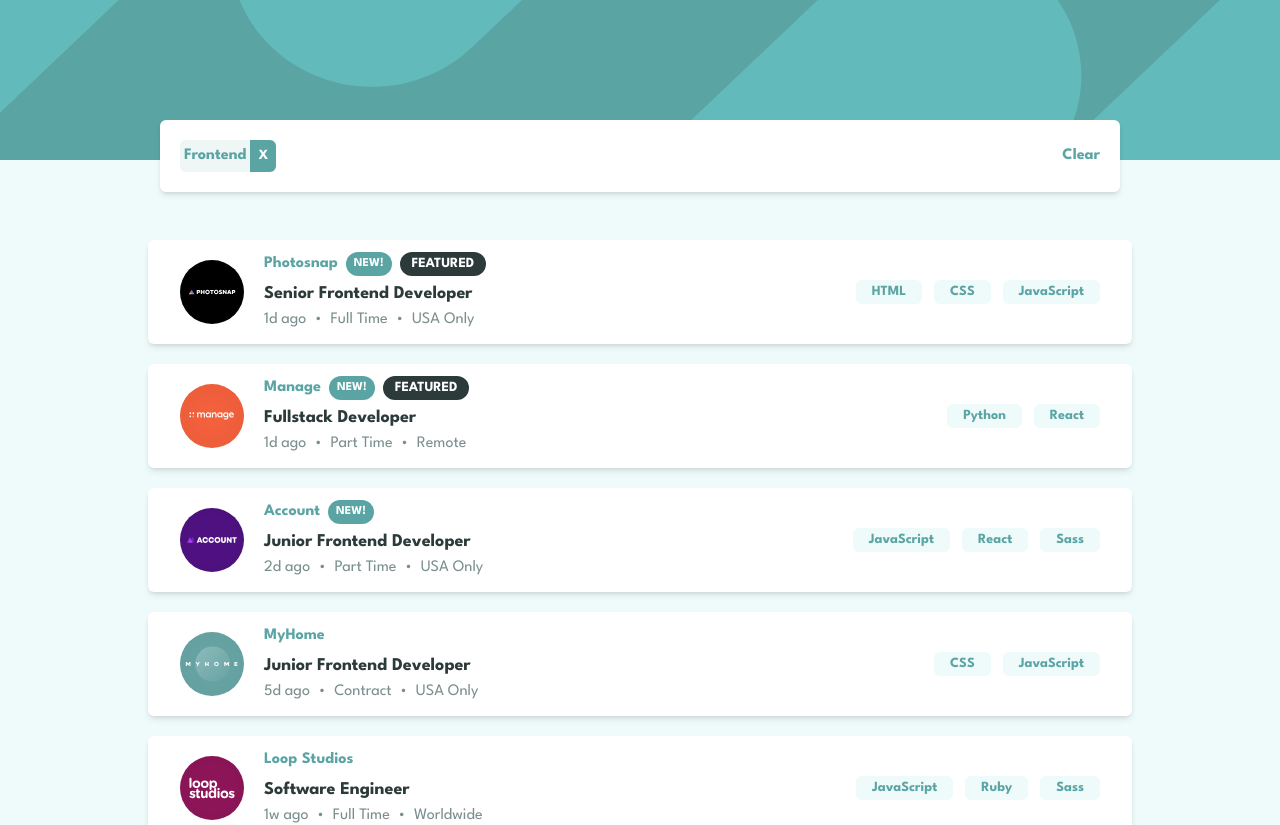
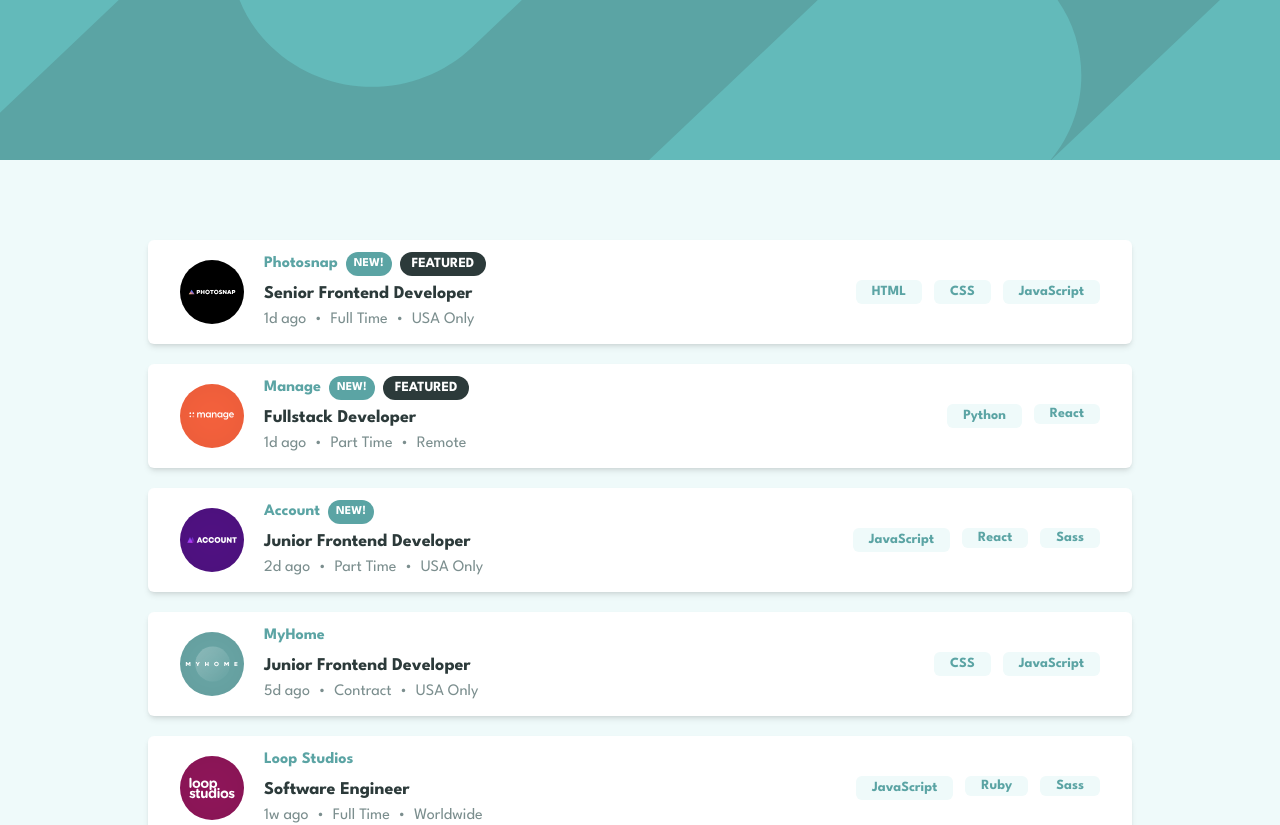
Before and after one commit to FelipePinha/Jobs-Listing, a React (Vite) app: page / in a window 1280 px wide. Shown: the top 825 px of the page. Built offline with nearby package versions, Linux system fonts and the light colour scheme.

Commit message:
create filter context

```diff
--- a/src/App.tsx
+++ b/src/App.tsx
@@ -1,15 +1,16 @@
 import { Header } from './components/Header';
 import { Jobs } from './components/Jobs';
+import { FilterProvider } from './contexts/FilterContext';
 import './index.css';
 
 function App() {
     return (
-        <>
+        <FilterProvider>
             <Header />
             <main>
                 <Jobs />
             </main>
-        </>
+        </FilterProvider>
     );
 }
 
--- a/src/components/Header/index.tsx
+++ b/src/components/Header/index.tsx
@@ -1,16 +1,29 @@
+import { useContext } from 'react';
+import { FilterContext } from '../../contexts/FilterContext';
+
 export const Header = () => {
+    const { filter } = useContext(FilterContext);
+
     return (
         <header
             className={`h-40 relative bg-desktop-bg bg-no-repeat bg-top bg-cover bg-desaturatedDarkCyan`}
         >
-            <section className="absolute p-5 bottom-[-20%] left-0 right-0 mx-auto w-3/4 h-auto bg-white shadow-md rounded-md flex justify-between items-center">
+            <section
+                className={`absolute p-5 bottom-[-20%] left-0 right-0 mx-auto w-3/4 h-auto bg-white shadow-md rounded-md flex justify-between items-center ${
+                    filter.length > 0 ? 'block' : 'hidden'
+                }`}
+            >
                 <ul className="w-[90%] flex items-center gap-3 flex-wrap">
-                    <li className="bg-lightCyan flex rounded-md">
-                        <span className="p-1  text-desaturatedDarkCyan font-bold">Frontend</span>
-                        <button className="bg-desaturatedDarkCyan text-white px-2 flex items-center rounded-r-md text-sm font-bold hover:bg-veryDarkCyan transition">
-                            X
-                        </button>
-                    </li>
+                    {filter.map(item => (
+                        <li key={item} className="bg-lightCyan flex rounded-md">
+                            <span className="p-1 text-sm text-desaturatedDarkCyan font-bold">
+                                {item}
+                            </span>
+                            <button className="bg-desaturatedDarkCyan text-white px-2 flex items-center rounded-r-md text-sm font-bold hover:bg-veryDarkCyan transition">
+                                X
+                            </button>
+                        </li>
+                    ))}
                 </ul>
                 <button className="text-desaturatedDarkCyan font-bold hover:underline ">
                     Clear
--- a/src/components/JobCard/index.tsx
+++ b/src/components/JobCard/index.tsx
@@ -1,6 +1,15 @@
 import { JobType } from '../../types/JobsTypes';
+import { useContext, MouseEvent } from 'react';
+import { FilterContext } from '../../contexts/FilterContext';
 
 export const JobCard = ({ item }: { item: JobType }) => {
+    const { handleAddToFilter } = useContext(FilterContext);
+
+    const handleClick = (event: MouseEvent<HTMLButtonElement>) => {
+        const value = event.currentTarget;
+        handleAddToFilter(value.innerHTML);
+    };
+
     return (
         <article className="mt-5 bg-white shadow-md px-8 py-3 rounded-md">
             <div className="flex justify-between items-center">
@@ -38,19 +47,23 @@
                 </div>
                 <ul className="flex gap-3">
                     {item.languages.map(lang => (
-                        <li
-                            className="h-6 px-4 rounded-md flex items-center bg-bgGrayishCyan text-desaturatedDarkCyan font-bold text-sm"
-                            key={lang}
-                        >
-                            {lang}
+                        <li key={lang}>
+                            <button
+                                onClick={handleClick}
+                                className="h-6 px-4 rounded-md flex items-center bg-bgGrayishCyan text-desaturatedDarkCyan font-bold text-sm hover:bg-veryDarkCyan hover:text-lightCyan cursor-pointer"
+                            >
+                                {lang}
+                            </button>
                         </li>
                     ))}
                     {item.tools.map(tool => (
-                        <li
-                            className="h-6 px-4 rounded-md flex items-center bg-bgGrayishCyan text-desaturatedDarkCyan font-bold text-sm"
-                            key={tool}
-                        >
-                            {tool}
+                        <li key={tool}>
+                            <button
+                                onClick={handleClick}
+                                className='className="h-6 px-4 rounded-md flex items-center bg-bgGrayishCyan text-desaturatedDarkCyan font-bold text-sm hover:bg-veryDarkCyan hover:text-lightCyan cursor-pointer"'
+                            >
+                                {tool}
+                            </button>
                         </li>
                     ))}
                 </ul>
--- /dev/null
+++ b/src/contexts/FilterContext.tsx
@@ -0,0 +1,37 @@
+import { createContext, ReactNode, useState } from 'react';
+
+interface FilterContextInterface {
+    filter: string[];
+    handleAddToFilter: (item: string) => void;
+}
+
+const initialState = {
+    filter: [],
+    handleAddToFilter: () => {},
+};
+
+export const FilterContext = createContext<FilterContextInterface>(initialState);
+
+export const FilterProvider = ({ children }: { children: ReactNode }) => {
+    const [filter, setFilter] = useState<string[]>([]);
+
+    const handleAddToFilter = (item: string) => {
+        const itemFound = filter.find(language => language === item);
+
+        if (itemFound) {
+            return;
+        }
+
+        setFilter(state => {
+            const newArray = [...state];
+            newArray.push(item);
+            return newArray;
+        });
+    };
+
+    return (
+        <FilterContext.Provider value={{ filter, handleAddToFilter }}>
+            {children}
+        </FilterContext.Provider>
+    );
+};
```
